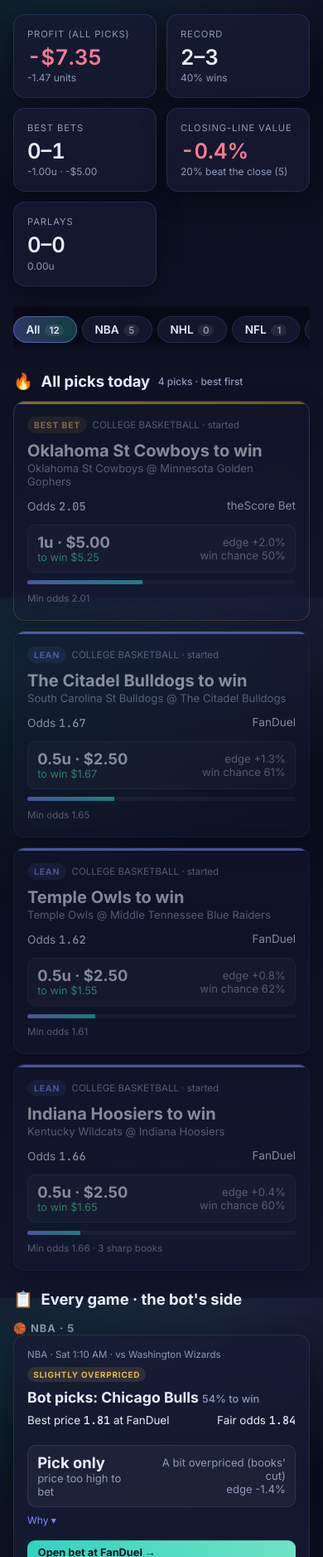
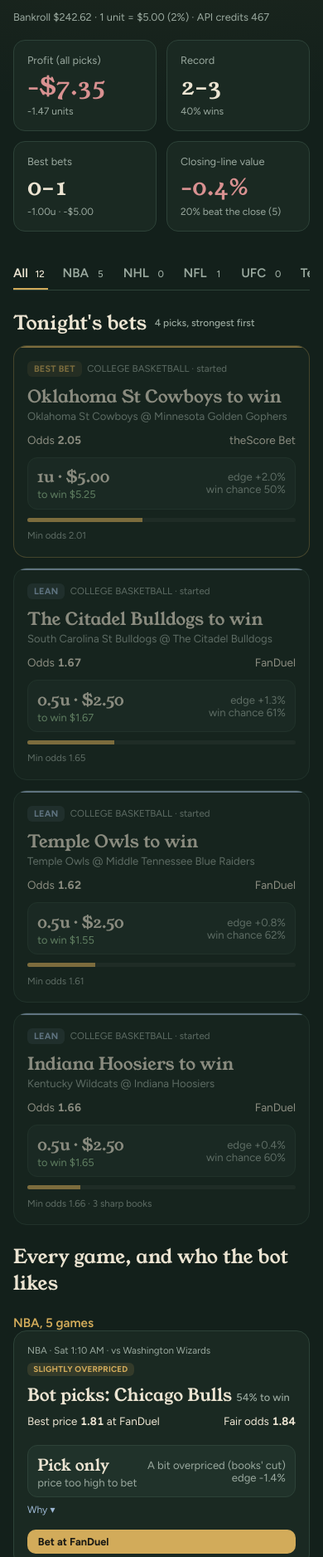
Before and after one commit to hereliesjay/jarvis-picks, a plain HTML site: page index.html in a window 390 px wide. Shown: the part 124-2000 px from the top of the page at 83% size. Drawn offline with Linux system fonts and the light colour scheme.

Commit message:
update site

```diff
--- a/index.html
+++ b/index.html
@@ -2,7 +2,7 @@
 <html lang="en"><head>
 <meta charset="utf-8"><meta name="viewport" content="width=device-width,initial-scale=1">
 <title>Jarvis Picks</title>
-<link rel="preconnect" href="https://fonts.googleapis.com"><link href="https://fonts.googleapis.com/css2?family=Inter:wght@400;500;600;700&family=JetBrains+Mono:wght@500&display=swap" rel="stylesheet">
+<link rel="preconnect" href="https://fonts.googleapis.com"><link href="https://fonts.googleapis.com/css2?family=Young+Serif&family=Figtree:wght@400;500;600;700&display=swap" rel="stylesheet">
 <style>
 :root{--bg1:#070a14;--bg2:#10162b;--card:rgba(22,28,52,.78);--line:rgba(140,160,255,.14);--ink:#e8ecf8;--mute:#8f9ab8;--acc:#7c8cff;--acc2:#2fd4c0;--gold:#e6b450;--pos:#46d9a0;--neg:#ff7a90}
 *{box-sizing:border-box}
@@ -96,9 +96,61 @@ details summary::-webkit-details-marker{display:none}
 .sec h3 .c{font-size:.75rem;font-weight:500;color:var(--mute)}
 .sub{font-size:.72rem;text-transform:uppercase;letter-spacing:.1em;color:var(--mute);margin:.9rem 0 .5rem}
 
+
+/* ===== cozy theme: night card table ===== */
+:root{--felt:#13201b;--table:#1a2922;--table2:#20322a;--rail:#2d4238;--chalk:#ece4d2;--mute:#9aa99f;--brass:#d2ab5a;--sage:#9fcb9b;--rose:#d99191;--sky:#9db8d4;
+--card:var(--table);--line:var(--rail);--ink:var(--chalk);--acc:var(--sky);--acc2:var(--sage);--gold:var(--brass);--pos:var(--sage);--neg:var(--rose);--bg1:var(--felt);--bg2:var(--felt)}
+body{font-family:Figtree,system-ui,sans-serif;background:var(--felt);color:var(--chalk);
+ background-image:radial-gradient(70rem 40rem at 50% -12rem,rgba(210,171,90,.10),transparent 70%)}
+.wrap{max-width:60rem}
+h1{font-family:'Young Serif',Georgia,serif;font-weight:400;background:none;-webkit-background-clip:initial;background-clip:initial;color:var(--chalk);font-size:clamp(2.1rem,7vw,3rem);letter-spacing:-.01em}
+h1 .tonight{display:block;font-family:Figtree,sans-serif;font-size:.95rem;color:var(--brass);letter-spacing:0;margin-top:.15rem;font-weight:500}
+h2,.sub,.gsec,.tile .l,th{text-transform:none;letter-spacing:0}
+h2{font-family:'Young Serif',serif;font-weight:400;font-size:1.25rem;color:var(--chalk)}
+.sub{font-size:.85rem;font-weight:600;color:var(--mute)}
+.gsec{font-size:.95rem;color:var(--brass);font-weight:600;margin-top:1.4rem}
+.sec h3{font-family:'Young Serif',serif;font-weight:400;font-size:1.45rem}
+.sec h3 .ic{display:none}
+.sec h3 .c{font-family:Figtree,sans-serif}
+.card{background:var(--table);border:1px solid var(--rail);border-radius:16px;box-shadow:none;backdrop-filter:none}
+.tile{border-radius:14px}
+.tile .l{font-size:.8rem;color:var(--mute)}
+.tile .v{font-family:'Young Serif',serif;font-weight:400;font-size:1.75rem}
+.tiles .card{border-top:1px solid var(--rail)}
+.pick.best{border-color:rgba(210,171,90,.45)}
+.pick.best::before{background:var(--brass);height:2px}
+.pick.lean::before{background:var(--sky);height:2px}
+.badge{border-radius:6px;letter-spacing:.02em;font-weight:700;font-size:.68rem;background:rgba(210,171,90,.14);color:var(--brass)}
+.badge.lean{background:rgba(157,184,212,.14);color:var(--sky)}
+.badge.parlay{background:rgba(159,203,155,.14);color:var(--sage)}
+.badge.won{background:rgba(159,203,155,.15);color:var(--sage)}.badge.lost{background:rgba(217,145,145,.15);color:var(--rose)}
+.pk,.gp{font-family:'Young Serif',serif;font-weight:400;font-size:1.3rem}
+.gp small{font-family:Figtree,sans-serif}
+.row b,.gline b,.legs b,.bet b{font-family:Figtree,sans-serif;font-weight:700;font-variant-numeric:tabular-nums}
+.bet{background:var(--table2);border:1px solid var(--rail);border-radius:12px}
+.bet .u{font-family:'Young Serif',serif;font-weight:400;font-size:1.2rem}
+.conf{background:rgba(236,228,210,.07)}.conf i{background:var(--brass)}
+.vb{border-radius:6px;letter-spacing:.02em}
+.vb.value{background:rgba(159,203,155,.15);color:var(--sage)}.vb.fair{background:rgba(157,184,212,.14);color:var(--sky)}
+.vb.slight{background:rgba(210,171,90,.14);color:var(--brass)}.vb.over{background:rgba(217,145,145,.14);color:var(--rose)}
+.why{color:#d9d1bf}
+.go{background:var(--brass);color:#1b1a14;border-radius:10px;font-weight:700}
+.go.alt{background:transparent;color:var(--chalk);border:1px solid var(--rail)}
+.tabs{background:var(--felt);border-bottom:1px solid var(--rail);padding:.6rem 0 0;gap:1.1rem;margin-bottom:.4rem}
+.tab{background:none;border:0;border-bottom:2px solid transparent;border-radius:0;padding:.45rem 0 .6rem;color:var(--mute);font-weight:600;font-size:.95rem}
+.tab .n{background:none;color:var(--mute);padding:0;margin-left:.3rem;font-weight:500}
+.tab.on{background:none;color:var(--chalk);border-bottom-color:var(--brass)}
+.tab:focus-visible,.go:focus-visible,select:focus-visible,.more:focus-visible{outline:2px solid var(--brass);outline-offset:2px}
+.dot{box-shadow:none;background:var(--sage)}.dot.off{box-shadow:none;background:var(--rose)}
+.flag{background:rgba(217,145,145,.12);border-color:rgba(217,145,145,.4);color:#f0c4c4}
+.filters select,.more{background:var(--table);border-color:var(--rail);color:var(--chalk)}
+tbody tr:hover td{background:rgba(236,228,210,.03)}
+.tt{background:var(--table2);border-color:var(--rail)}
+.empty{color:var(--mute)}
+.note{color:var(--mute);max-width:44rem}
 </style></head>
 <body><div class="wrap">
-<header><div><h1>Jarvis Picks</h1><div class="status" id="status"><span class="dot"></span><span>Loading…</span></div></div>
+<header><div><h1>Jarvis<span class="tonight" id="tonight">Tonight's card</span></h1><div class="status" id="status"><span class="dot"></span><span>Loading…</span></div></div>
 <div class="status" id="unit"></div></header>
 
 <div class="tiles" id="tiles"></div>
@@ -133,7 +185,7 @@ function pickCard(p){
   const cf=el('div','conf');const i=el('i');i.style.width=Math.max(8,Math.min(100,(p.edge+0.01)/0.07*100))+'%';cf.append(i);c.append(cf);
   if(p.link){setTimeout(()=>{},0)}
   let m='Min odds '+(p.min_odds||'—');if(p.now_odds&&p.now_odds!==p.odds)m+=' · now '+p.now_odds.toFixed(2);if(p.n_sharp)m+=' · '+p.n_sharp+' sharp book'+(p.n_sharp>1?'s':'');
-  c.append(el('div','meta',m));if(p.flag)c.append(el('div','flag','⚠ '+p.flag));if(p.link)c.append(goBtn(p.link,'Open bet at '+p.book+' →'));return c}
+  c.append(el('div','meta',m));if(p.flag)c.append(el('div','flag','⚠ '+p.flag));if(p.link)c.append(goBtn(p.link,'Bet at '+p.book+''));return c}
 function parlayCard(p){
   const c=el('div','card pick');const top=el('div');top.append(el('span','badge parlay',p.label+' PARLAY'));top.append(el('span','sp',p.legs.length+' legs · '+p.book));c.append(top);
   const ul=el('ul','legs');p.legs.forEach(l=>{const li=el('li');li.append(el('span',null,l.pick));li.append(el('b',null,l.odds.toFixed(2)));ul.append(li)});c.append(ul);
@@ -157,14 +209,14 @@ function gameCard(g){
     (g.injuries||[]).forEach(i=>{const p=el('div','inj');p.append(el('b',null,'Injuries — '+i.team+': '));p.append(i.list.join(', '));d.append(p)});
     if(!(g.injuries||[]).length)d.append(el('div','inj','No injury list for this league (or none reported).'));
     c.append(d)}
-  if(g.link)c.append(goBtn(g.link,'Open bet at '+g.book+' →'));
+  if(g.link)c.append(goBtn(g.link,'Bet at '+g.book+''));
   return c}
 function bigParlayCard(p){
   const c=el('div','card pick');const top=el('div');top.append(el('span','badge parlay',p.label.toUpperCase()+' PARLAY'));top.append(el('span','sp',p.legs.length+' legs · '+p.book));c.append(top);
   const ul=el('ul','legs');p.legs.forEach(l=>{const li=el('li');const s=el('span',null,l.pick);s.append(el('span','p',l.sport+' · '+Math.round(l.prob*100)+'%'));li.append(s);li.append(el('b',null,l.odds.toFixed(2)));ul.append(li)});c.append(ul);
   const bet=el('div','bet');const L=el('div');L.append(el('div','u',p.units+'u · '+money(p.stake)));L.append(el('div','w','pays '+p.odds.toFixed(2)+'x · to win '+money(p.to_win)));bet.append(L);
   const R=el('div','ev');R.style.textAlign='right';R.textContent='hits ~'+Math.round(p.prob*100)+'%';R.append(el('div',null,'about 1 in '+Math.max(1,Math.round(1/p.prob))));bet.append(R);c.append(bet);
-  if(p.slip){const gl=el('div','golist');gl.append(goBtn(p.slip,'Add whole parlay to '+p.book+' ('+p.odds.toFixed(2)+'x) →'));(p.alts||[]).forEach(a=>gl.append(goBtn(a.slip,a.book+' ('+a.odds.toFixed(2)+'x) →',true)));c.append(gl)}
+  if(p.slip){const gl=el('div','golist');gl.append(goBtn(p.slip,'Add whole parlay to '+p.book+' ('+p.odds.toFixed(2)+'x)'));(p.alts||[]).forEach(a=>gl.append(goBtn(a.slip,a.book+' ('+a.odds.toFixed(2)+'x)',true)));c.append(gl)}
   else if(p.legs.some(l=>l.link)){c.append(el('div','meta','Tap each leg to add it to your '+p.book+' slip:'));const gl=el('div','golist');p.legs.forEach((l,i)=>{if(l.link)gl.append(goBtn(l.link,(i+1)+'. '+l.pick,true))});c.append(gl)}
   return c}
 function gameList(sec,games,limit){
@@ -185,12 +237,12 @@ function drawChart(box,rows){box.replaceChildren();const g=rows.filter(r=>r.stat
   const X=i=>m.l+(W-m.l-m.r)*i/(pts.length-1),Y=v=>m.t+(H-m.t-m.b)*(1-(v-(y0-pad))/((y1+pad)-(y0-pad)));
   const ns='http://www.w3.org/2000/svg',svg=document.createElementNS(ns,'svg');svg.setAttribute('viewBox','0 0 '+W+' '+H);svg.setAttribute('class','chart');
   const mk=(t,a)=>{const e=document.createElementNS(ns,t);for(const k in a)e.setAttribute(k,a[k]);svg.append(e);return e};
-  [y0-pad,0,y1+pad].forEach(v=>{mk('line',{x1:m.l,x2:W-m.r,y1:Y(v),y2:Y(v),stroke:v===0?'rgba(232,236,248,.35)':'rgba(140,160,255,.12)'});const t=mk('text',{x:m.l-6,y:Y(v)+4,'text-anchor':'end'});t.textContent=(v>0?'+':'')+v.toFixed(1)+'u'});
+  [y0-pad,0,y1+pad].forEach(v=>{mk('line',{x1:m.l,x2:W-m.r,y1:Y(v),y2:Y(v),stroke:v===0?'rgba(236,228,210,.3)':'rgba(236,228,210,.07)'});const t=mk('text',{x:m.l-6,y:Y(v)+4,'text-anchor':'end'});t.textContent=(v>0?'+':'')+v.toFixed(1)+'u'});
   const d=pts.map((p,i)=>(i?'L':'M')+X(i).toFixed(1)+','+Y(p.y).toFixed(1)).join('');const last=pts[pts.length-1];
-  mk('path',{d,fill:'none',stroke:last.y>=0?'#46d9a0':'#ff7a90','stroke-width':2,'stroke-linejoin':'round','stroke-linecap':'round'});
+  mk('path',{d,fill:'none',stroke:last.y>=0?'#9fcb9b':'#d99191','stroke-width':2,'stroke-linejoin':'round','stroke-linecap':'round'});
   const lt=mk('text',{x:X(pts.length-1)+6,y:Y(last.y)+4});lt.textContent=(last.y>=0?'+':'')+last.y.toFixed(2)+'u';lt.style.fill='var(--ink)';
   const xt=mk('text',{x:W-m.r,y:H-6,'text-anchor':'end'});xt.textContent=g.length+' graded picks';
-  const dot=mk('circle',{r:4,fill:'#7c8cff',style:'display:none'});const tt=el('div','tt');box.append(svg,tt);
+  const dot=mk('circle',{r:4,fill:'#d2ab5a',style:'display:none'});const tt=el('div','tt');box.append(svg,tt);
   svg.addEventListener('mousemove',e=>{const r=svg.getBoundingClientRect();const sx=(e.clientX-r.left)*W/r.width;let i=Math.round((sx-m.l)/((W-m.l-m.r)/(pts.length-1)));i=Math.max(0,Math.min(pts.length-1,i));
     dot.setAttribute('cx',X(i));dot.setAttribute('cy',Y(pts[i].y));dot.style.display='';tt.style.display='block';tt.textContent=pts[i].lab+' · '+(pts[i].y>=0?'+':'')+pts[i].y.toFixed(2)+'u';
     tt.style.left=Math.min(r.width-tt.offsetWidth,Math.max(0,(X(i)*r.width/W)-tt.offsetWidth/2))+'px';tt.style.top='-6px'});
@@ -229,7 +281,7 @@ function group(s){s=(s||'').toUpperCase();if(s.includes('NBA'))return 'nba';if(s
 let TAB='all';
 function render(){const G=window._G;if(!G)return;
   const T=$('tabs');T.replaceChildren();const total=SPORTS.reduce((a,s)=>a+(G[s.id].games.length||(G[s.id].picks.length+G[s.id].parlays.length)),0);
-  [{id:'all',name:'All'}].concat(SPORTS.map(s=>({id:s.id,name:s.id==='nfl'?'NFL':s.id==='more'?'More':s.name})),[{id:'results',name:'📈 Results'}]).forEach(t=>{
+  [{id:'all',name:'All'}].concat(SPORTS.map(s=>({id:s.id,name:s.id==='nfl'?'NFL':s.id==='more'?'More':s.name})),[{id:'results',name:'Results'}]).forEach(t=>{
     const n=t.id==='results'?HIST.filter(r=>r.status!=='open').length:t.id==='all'?total:G[t.id].games.length||(G[t.id].picks.length+G[t.id].parlays.length);
     const b=el('button','tab'+(TAB===t.id?' on':''),t.name);b.append(el('span','n',n));b.onclick=()=>{TAB=t.id;render()};T.append(b)});
   const S=$('sections');S.replaceChildren();
@@ -237,13 +289,13 @@ function render(){const G=window._G;if(!G)return;
   if(TAB==='all'){
     const all=[];SPORTS.forEach(s=>G[s.id].picks.forEach(p=>all.push(p)));
     all.sort((a,b)=>(a.started-b.started)||((b.tier==='best')-(a.tier==='best'))||(b.edge-a.edge));
-    const sec=el('section','sec');const h=el('h3');h.append(el('span','ic','🔥'),'All picks today',el('span','c',all.length+' pick'+(all.length===1?'':'s')+' · best first'));sec.append(h);
+    const sec=el('section','sec');const h=el('h3');h.append(el('span','ic','🔥'),'Tonight\'s bets',el('span','c',all.length+' pick'+(all.length===1?'':'s')+', strongest first'));sec.append(h);
     if(!all.length)sec.append(el('div','card empty','No bets on the board right now. No edge = no bet — the bot checks again soon.'));
     else{const w=el('div','picks');all.forEach(p=>w.append(pickCard(p)));sec.append(w)}
     S.append(sec);
     if((window._BIG||[]).length){const bs=el('section','sec');const bh=el('h3');bh.append(el('span','ic','🎯'),'Safest parlays that pay 4x+',el('span','c','highest hit chance'));bs.append(bh);const w=el('div','picks');window._BIG.forEach(p=>w.append(bigParlayCard(p)));bs.append(w);S.append(bs)}
-    const gs=el('section','sec');const gh=el('h3');gh.append(el('span','ic','📋'),'Every game · the bot\'s side');gs.append(gh);
-    let any=false;SPORTS.forEach(s=>{const gg=G[s.id].games;if(!gg.length)return;any=true;gs.append(el('div','gsec',s.ic+' '+s.name+' · '+gg.length));gameList(gs,gg,s.id==='more'?4:6)});
+    const gs=el('section','sec');const gh=el('h3');gh.append(el('span','ic','📋'),'Every game, and who the bot likes');gs.append(gh);
+    let any=false;SPORTS.forEach(s=>{const gg=G[s.id].games;if(!gg.length)return;any=true;gs.append(el('div','gsec',s.name+', '+gg.length+' game'+(gg.length===1?'':'s')));gameList(gs,gg,s.id==='more'?4:6)});
     if(!any)gs.append(el('div','card empty','No upcoming games priced yet.'));S.append(gs);
     const pars=[];SPORTS.forEach(s=>G[s.id].parlays.forEach(p=>pars.push(p)));
     if(pars.length){const ps=el('section','sec');const ph=el('h3');ph.append(el('span','ic','🎟️'),'Parlays');ps.append(ph);const w=el('div','picks');pars.forEach(p=>w.append(parlayCard(p)));ps.append(w);S.append(ps)}
@@ -255,10 +307,11 @@ function render(){const G=window._G;if(!G)return;
     if(!n&&!g.games.length){sec.append(el('div','card empty','No '+s.name+' games priced right now — the bot checks again soon.'))}
     const best=g.picks.filter(p=>p.tier==='best'),lean=g.picks.filter(p=>p.tier==='lean');
     [['Best bets',best,pickCard],['Leans · half unit, priced about fair',lean,pickCard],['Parlay',g.parlays,parlayCard]].forEach(([lab,arr,fn])=>{if(!arr.length)return;sec.append(el('div','sub',lab));const w=el('div','picks');arr.forEach(x=>w.append(fn(x)));sec.append(w)});
-    if(g.games.length){sec.append(el('div','sub','Every game · the bot\'s side + why'));gameList(sec,g.games,50)}
+    if(g.games.length){sec.append(el('div','sub','Every game, and who the bot likes'));gameList(sec,g.games,50)}
     S.append(sec)});
 }
 async function load(){
+  $('tonight').textContent=new Date().toLocaleDateString([], {weekday:'long',month:'long',day:'numeric'});
   let f;try{const r=await fetch('picks.json?t='+Date.now(),{cache:'no-store'});f=await r.json()}catch(e){$('status').lastChild.textContent='No picks file yet — the bot will post one after its next scan.';return}
   const fresh=f.updated&&(Date.now()-new Date(f.updated))<75*60000;
   $('status').firstChild.className='dot'+(fresh?'':' off');
@@ -270,7 +323,7 @@ async function load(){
   T.append(tile('Record',w+'–'+l,(w+l?Math.round(w/(w+l)*100):0)+'% wins'));
   const b=rec.best||{won:0,lost:0,units:0};T.append(tile('Best bets',b.won+'–'+b.lost,sgn(b.units)+'u · '+money(b.units*f.unit)));
   {const hs=stats(f.history||[]);T.append(tile('Closing-line value',fmtPct(hs.clv),hs.clvn?Math.round(hs.beat*100)+'% beat the close ('+hs.clvn+')':'needs graded picks',hs.clv>0?'pos':hs.clv<0?'neg':''))}
-  const pr=rec.parlay||{won:0,lost:0,units:0};T.append(tile('Parlays',pr.won+'–'+pr.lost,sgn(pr.units)+'u'));
+
   const picks=f.picks||[];
   const G={};SPORTS.forEach(s=>G[s.id]={picks:[],parlays:[]});
   picks.forEach(p=>G[group(p.sport)].picks.push(p));
```
